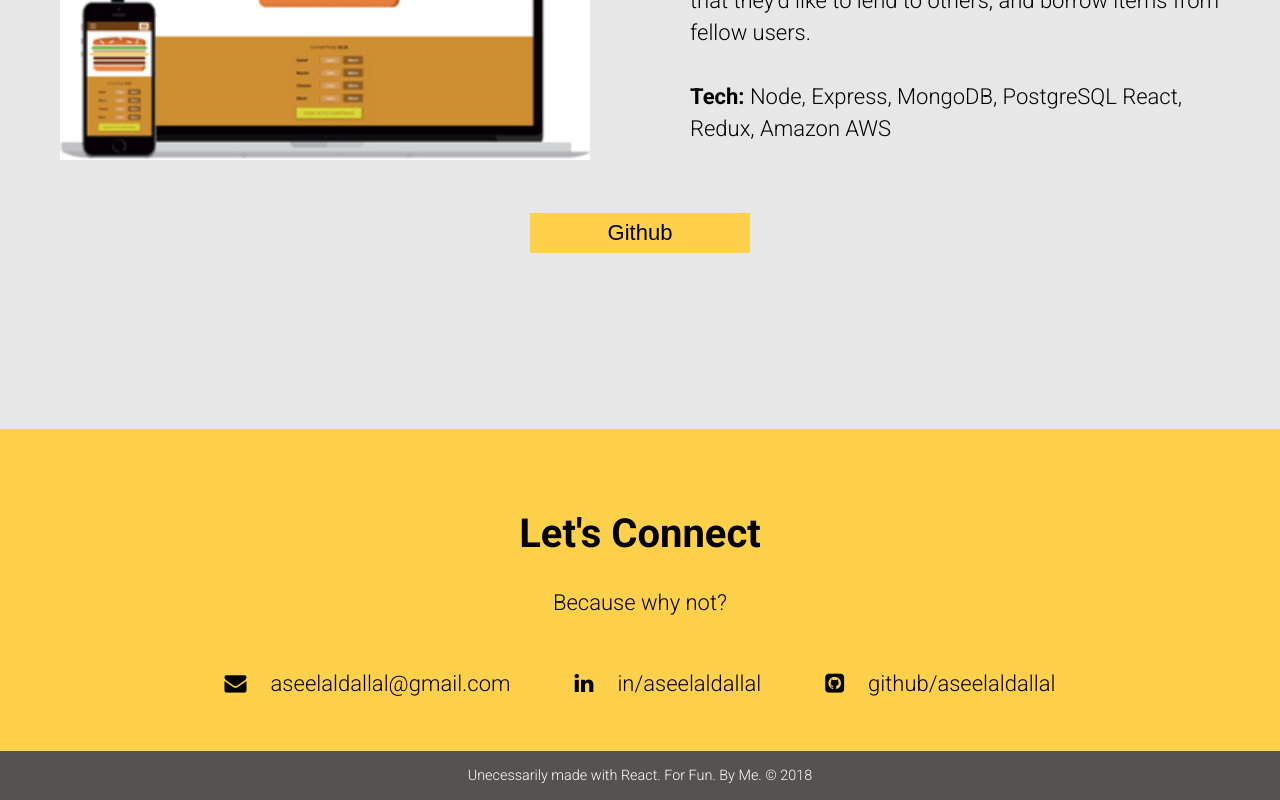
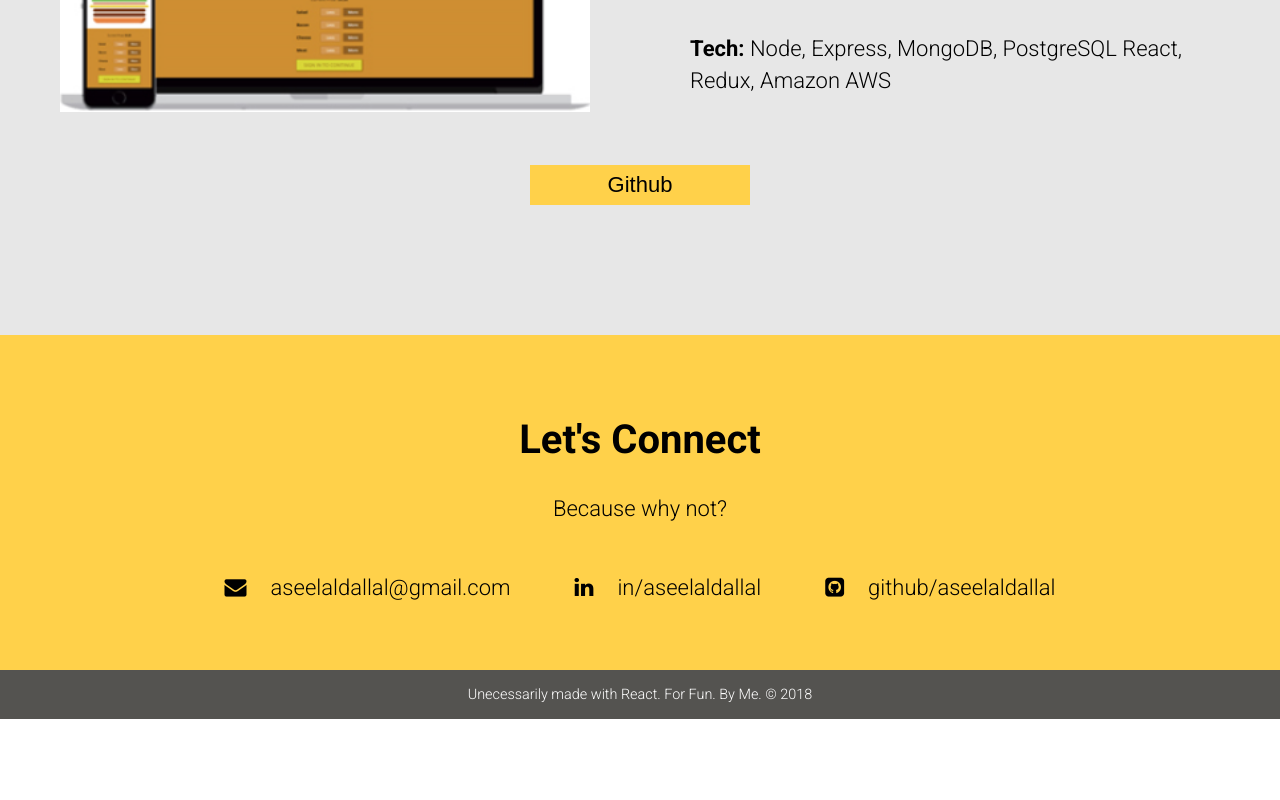
Before and after one commit to Aseelaldallal/portfolio, a React app: page / in a window 1280 px wide. Shown: the part 3706-4506 px from the top of the page. After the commit the page ends 4425 px from the top, so only its background shows below. Built offline with nearby package versions, Linux system fonts and the light colour scheme.

Commit message:
css style changes

```diff
--- a/src/components/Contact/Contact.css
+++ b/src/components/Contact/Contact.css
@@ -1,7 +1,7 @@
 .contact {
   width: 100%;
   padding-top: 3rem;
-  padding-bottom: 3rem;
+  padding-bottom: 4rem;
   background-color: rgba(255, 209, 74, 1);
   margin: 0 auto;
   text-align: center;
@@ -9,5 +9,5 @@
 
 .contactInfo {
   margin: 0 auto;
-  margin-top: 3.5rem;
+  padding-top: 2rem;
 }
--- a/src/components/CurrentProject/CurrentProject.css
+++ b/src/components/CurrentProject/CurrentProject.css
@@ -1,7 +1,7 @@
 .currentProject {
   width: 100%;
   padding-top: 3rem;
-  padding-bottom: 3rem;
+  padding-bottom: 0.1rem;
   background-color: #e7e7e7;
   margin: 0 auto;
   text-align: center;
--- a/src/components/Featured Projects/FeaturedProjects.css
+++ b/src/components/Featured Projects/FeaturedProjects.css
@@ -1,7 +1,7 @@
 .featuredProjects {
   width: 100%;
   padding-top: 3rem;
-  padding-bottom: 3rem;
+  padding-bottom: 0rem;
   margin: 0 auto;
   text-align: center;
 }
--- a/src/components/Project/Project.css
+++ b/src/components/Project/Project.css
@@ -11,6 +11,7 @@
   margin-top: 6rem;
   margin-bottom: 3rem;
 }
+
 .reverse {
   flex-direction: row-reverse;
 }
```
